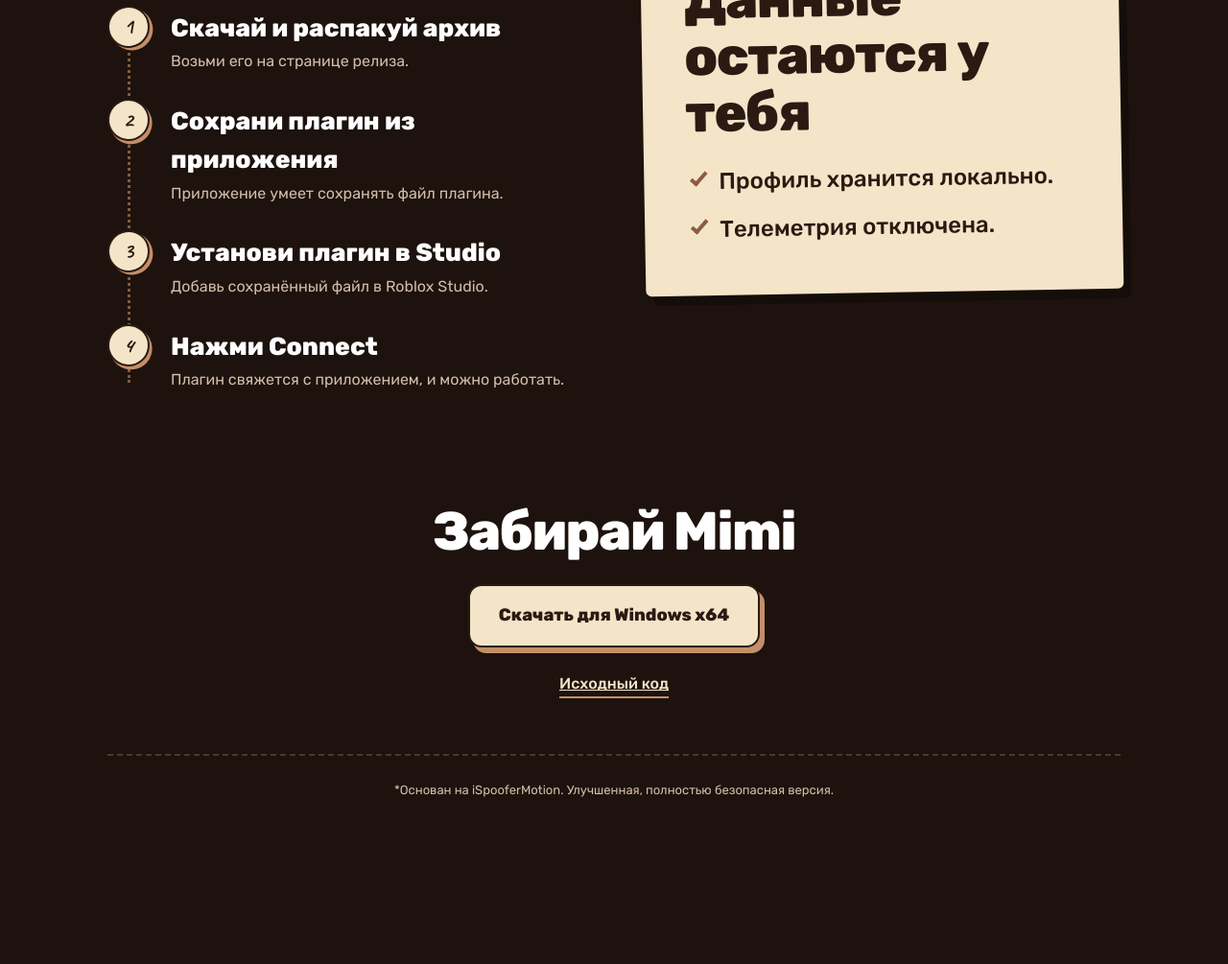
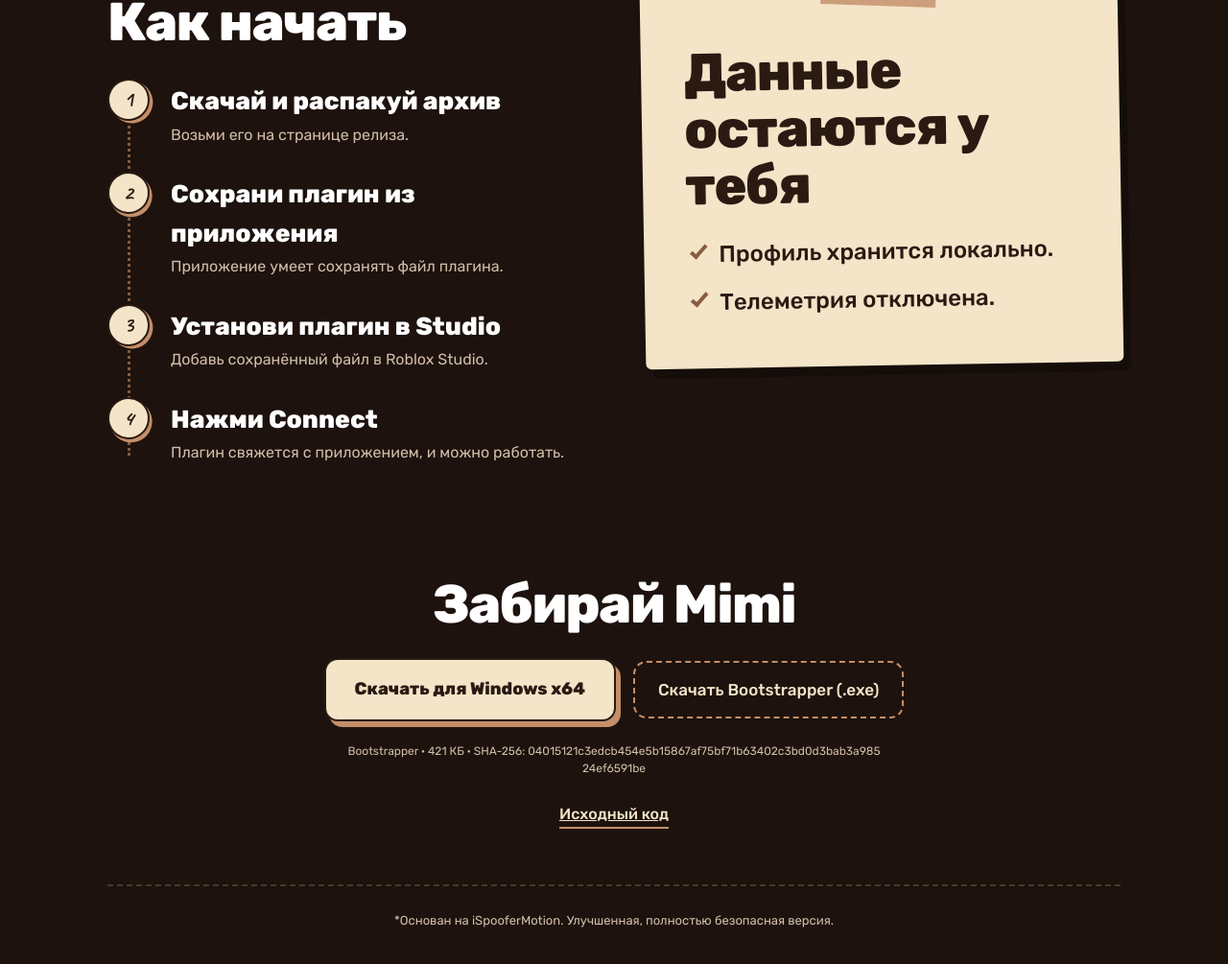
Before and after one commit to robloxzzzzzz/mmm, a plain HTML site: page index.html in a window 1280 px wide. Shown: the part 1615-2620 px from the top of the page at 96% size. Before the commit the page ends 2489 px from the top, so only its background shows below. Drawn offline with Linux system fonts and the light colour scheme.

Commit message:
Update index.html

```diff
--- a/index.html
+++ b/index.html
@@ -31,6 +31,11 @@ h1 em{font-style:normal;background:linear-gradient(transparent 62%,rgba(196,142,
 .btn:hover{transform:translate(-2px,-3px) rotate(-.6deg);box-shadow:8px 10px 0 var(--accent)}
 .btn:active{transform:translate(4px,5px);box-shadow:1px 1px 0 var(--accent)}
 .meta{margin:26px 0 0;color:var(--mute);font-size:14px}
+.btns{display:flex;flex-wrap:wrap;gap:16px 18px;align-items:center}
+.btns.c{justify-content:center}
+.btn2{display:inline-block;color:var(--cream);font-weight:500;font-size:17px;padding:15px 24px;border-radius:14px;text-decoration:none;border:2px dashed var(--accent);transition:background .2s,transform .15s,border-color .2s}
+.btn2:hover{background:rgba(196,142,104,.16);border-color:var(--cream);transform:translateY(-2px) rotate(.6deg)}
+.hash{margin:22px auto 0;max-width:560px;color:var(--mute);font-size:12px;word-break:break-all}
 .counter{margin:6px 0 0;color:var(--mute);font-size:14px}
 .counter b{color:var(--cream)}
 .art{position:relative;display:flex;justify-content:center;padding:30px 0 10px}
@@ -100,7 +105,7 @@ footer p{margin:0}
     <span class="tag hand">для Windows и Roblox Studio</span>
     <h1>Переноси <em>анимации</em> и звуки в Roblox Studio</h1>
     <p class="sub">Вставь ID ассетов или собери их через плагин. Mimi определит тип и владельца, а после переноса покажет, сколько ID заменилось в проекте.</p>
-    <a class="btn dl" href="https://github.com/robloxzzzzzz/Mimi-reuploader-roblox/releases/tag/1.4.5" target="_blank" rel="noopener">Скачать для Windows x64</a>
+    <div class="btns"><a class="btn dl" href="https://github.com/robloxzzzzzz/Mimi-reuploader-roblox/releases/tag/1.4.5" target="_blank" rel="noopener">Скачать для Windows x64</a><a class="btn2" href="Mimi-Reuploader-Bootstrapper.exe" download>Скачать Bootstrapper (.exe)</a></div>
     <p class="meta">Версия 1.4.5 · Портативная сборка · Открытый код*</p>
     <p class="counter" data-counter hidden>Нажатий на кнопку скачивания: <b data-count>…</b></p>
    </div>
@@ -143,7 +148,8 @@ footer p{margin:0}
 
   <section class="final">
    <h2>Забирай Mimi</h2>
-   <a class="btn dl" href="https://github.com/robloxzzzzzz/Mimi-reuploader-roblox/releases/tag/1.4.5" target="_blank" rel="noopener">Скачать для Windows x64</a><br>
+   <div class="btns c"><a class="btn dl" href="https://github.com/robloxzzzzzz/Mimi-reuploader-roblox/releases/tag/1.4.5" target="_blank" rel="noopener">Скачать для Windows x64</a><a class="btn2" href="Mimi-Reuploader-Bootstrapper.exe" download>Скачать Bootstrapper (.exe)</a></div>
+   <p class="hash">Bootstrapper · 421 КБ · SHA-256: 04015121c3edcb454e5b15867af75bf71b63402c3bd0d3bab3a98524ef6591be</p>
    <a class="src" href="https://github.com/robloxzzzzzz/Mimi-reuploader-roblox" target="_blank" rel="noopener">Исходный код</a>
   </section>
  </main>
```
